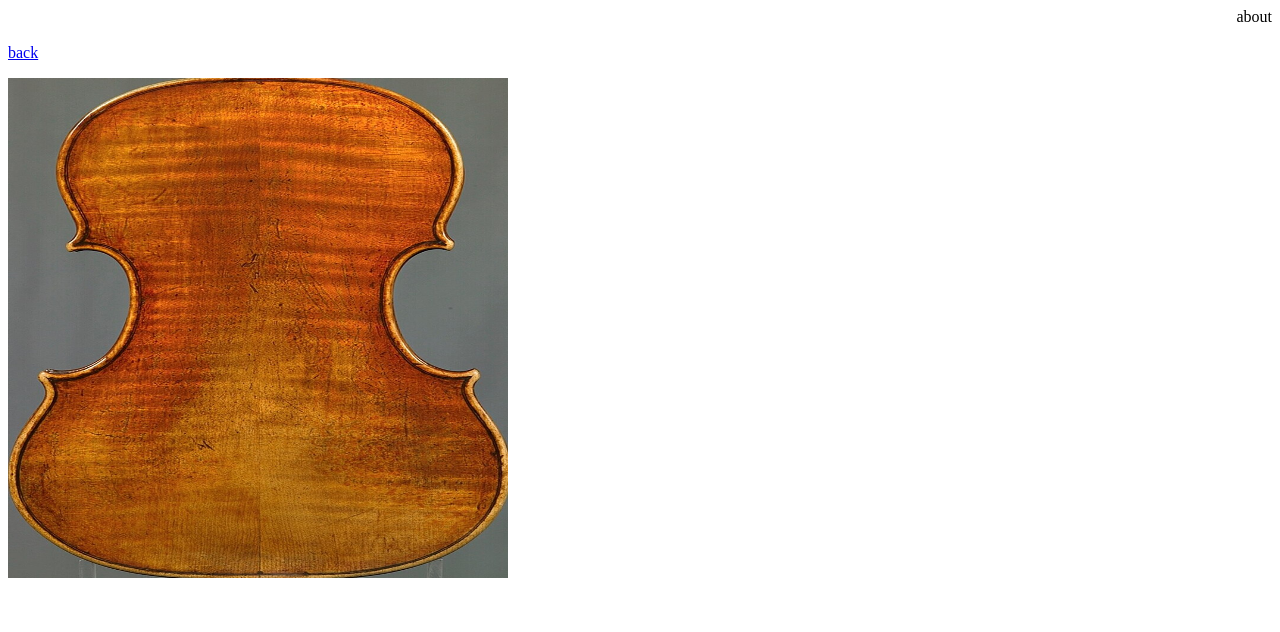
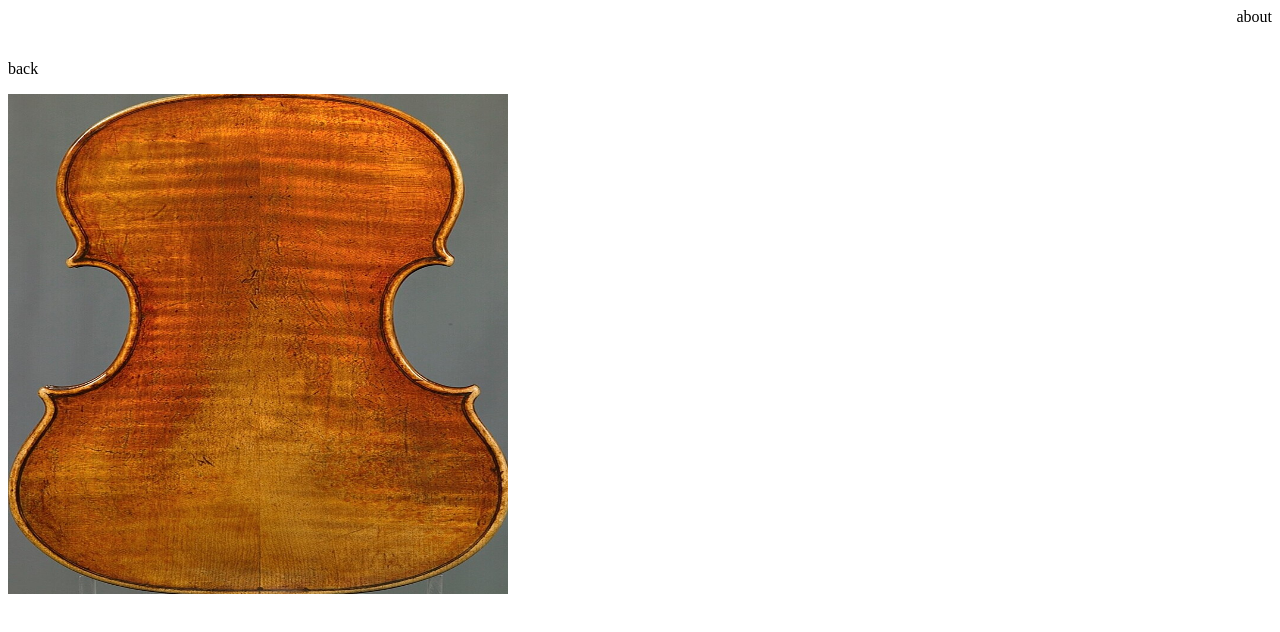
Before and after one commit to willbastianon/willbastianon, a plain HTML site: page about.html in a window 1280 px wide. Drawn offline with Linux system fonts and the light colour scheme.

Commit message:
Update about.html

```diff
--- a/about.html
+++ b/about.html
@@ -9,7 +9,7 @@
 <body>
 <p class="p1">about</p>
 <p class="p1"><br></p>
-<a href="https://www.willbastianon.com/"><span>back</span></a></span></p>
-<img src="Front_and_Back_plate_of_the_1734_Prince_Doria_Guarneri_del_Gesu._Photographed_in_2009.jpeg" alt="about" style="float:left;width:500px;height:500px;"
+<p href="https://www.willbastianon.com/"><span>back</span></a></span></p>
+<img src="Front_and_Back_plate_of_the_1734_Prince_Doria_Guarneri_del_Gesu._Photographed_in_2009.jpeg" alt="about" style="float:left;width:500px;height:500px;">
 </body>
 </html>
```
